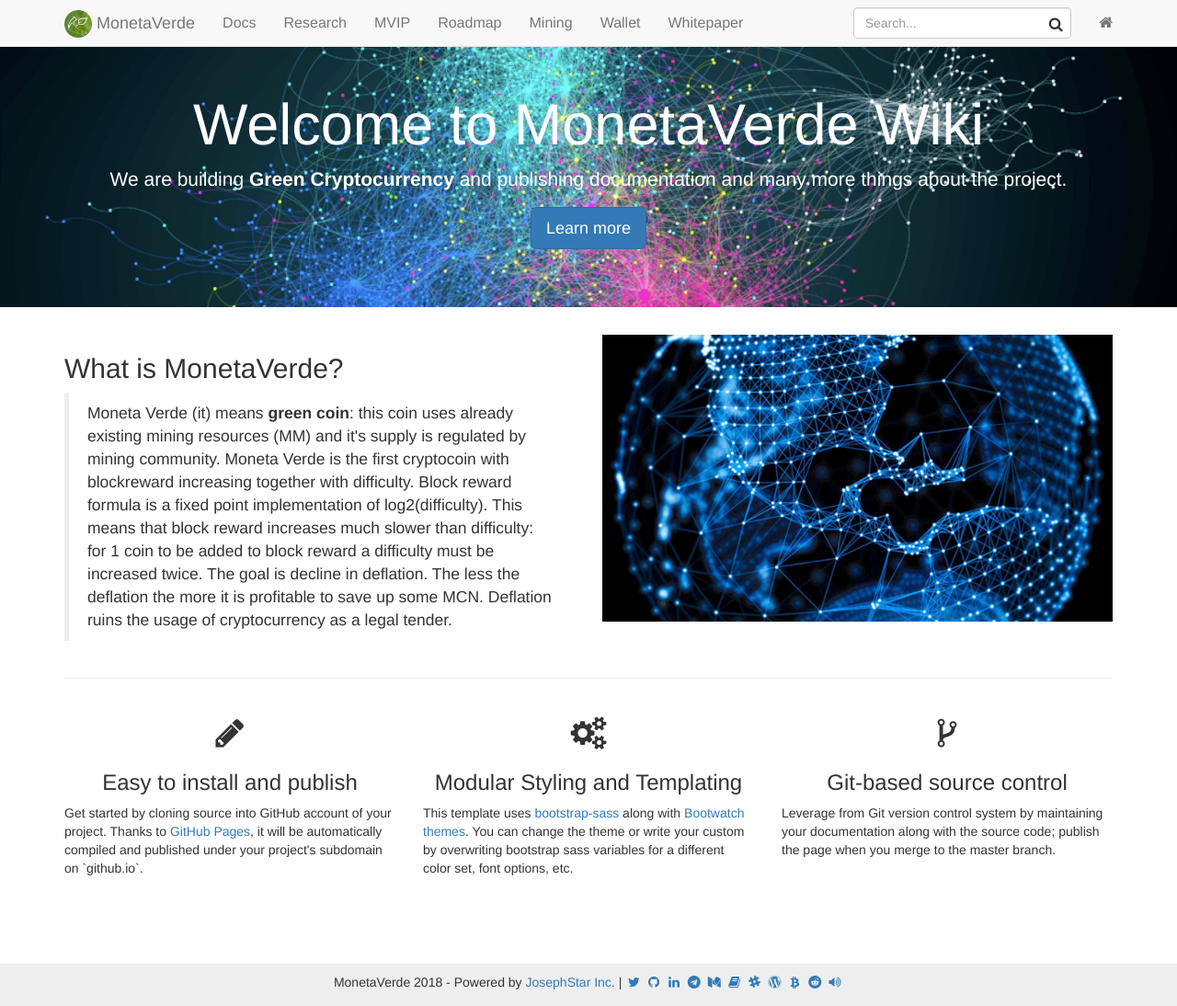
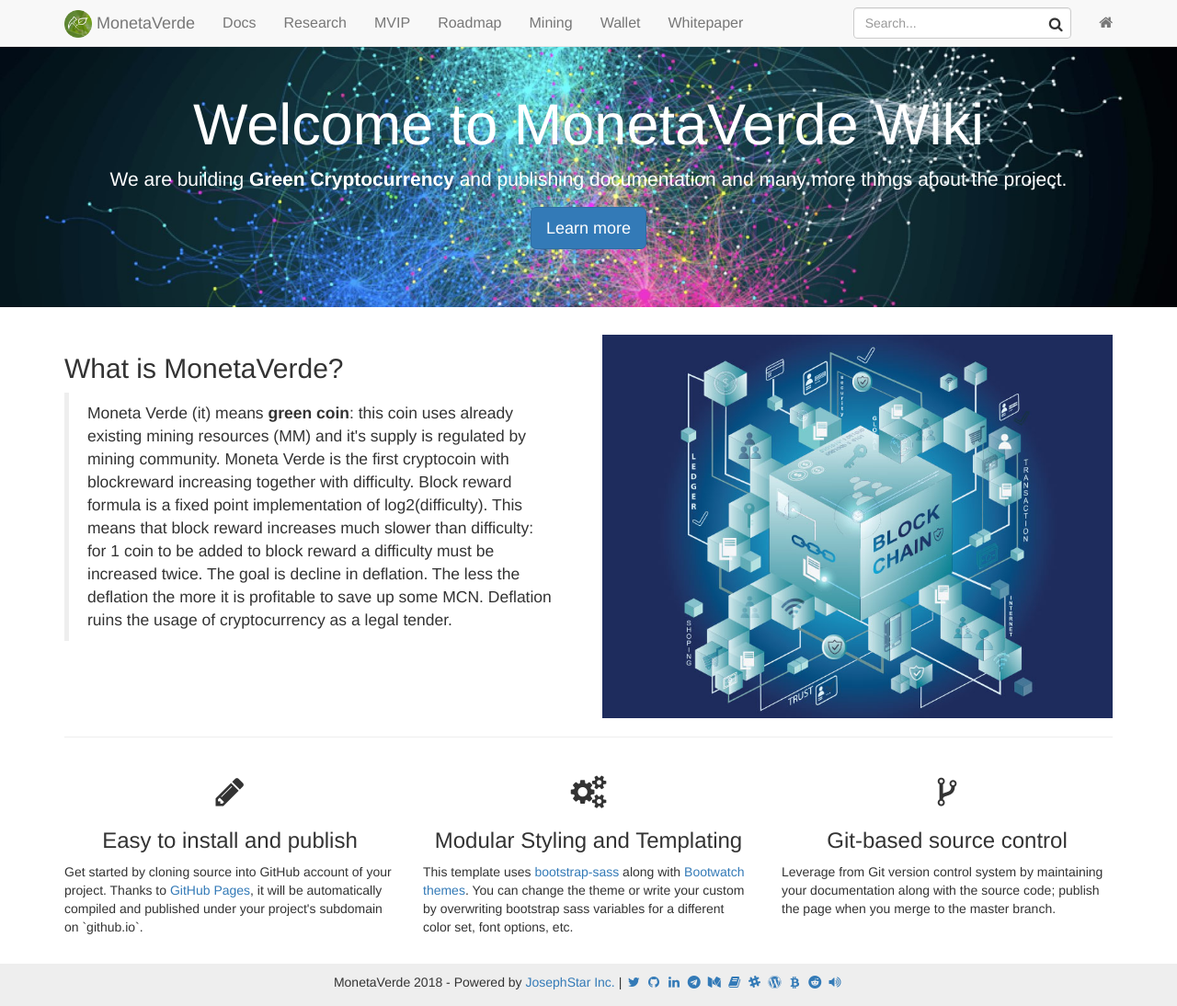
Before and after one commit to ammogcoder/www, a Jekyll site: the page built from index.html, in a window 1280 px wide and 1094 px high. Shown: the whole window at 92% size. Built offline with Jekyll 4.4.1, drawn with Linux system fonts in a browser that asks for light colours; nearby versions of some CDN libraries.

Commit message:
Update index.html

```diff
--- a/index.html
+++ b/index.html
@@ -21,7 +21,7 @@
             </blockquote>
         </div>
         <div class="col-md-6 text-center">
-            <img src="img/blockchain.png" alt="" class="img-responsive">
+            <img src="img/blockchain.jpg" alt="" class="img-responsive">
         </div>
     </div>
 
```
